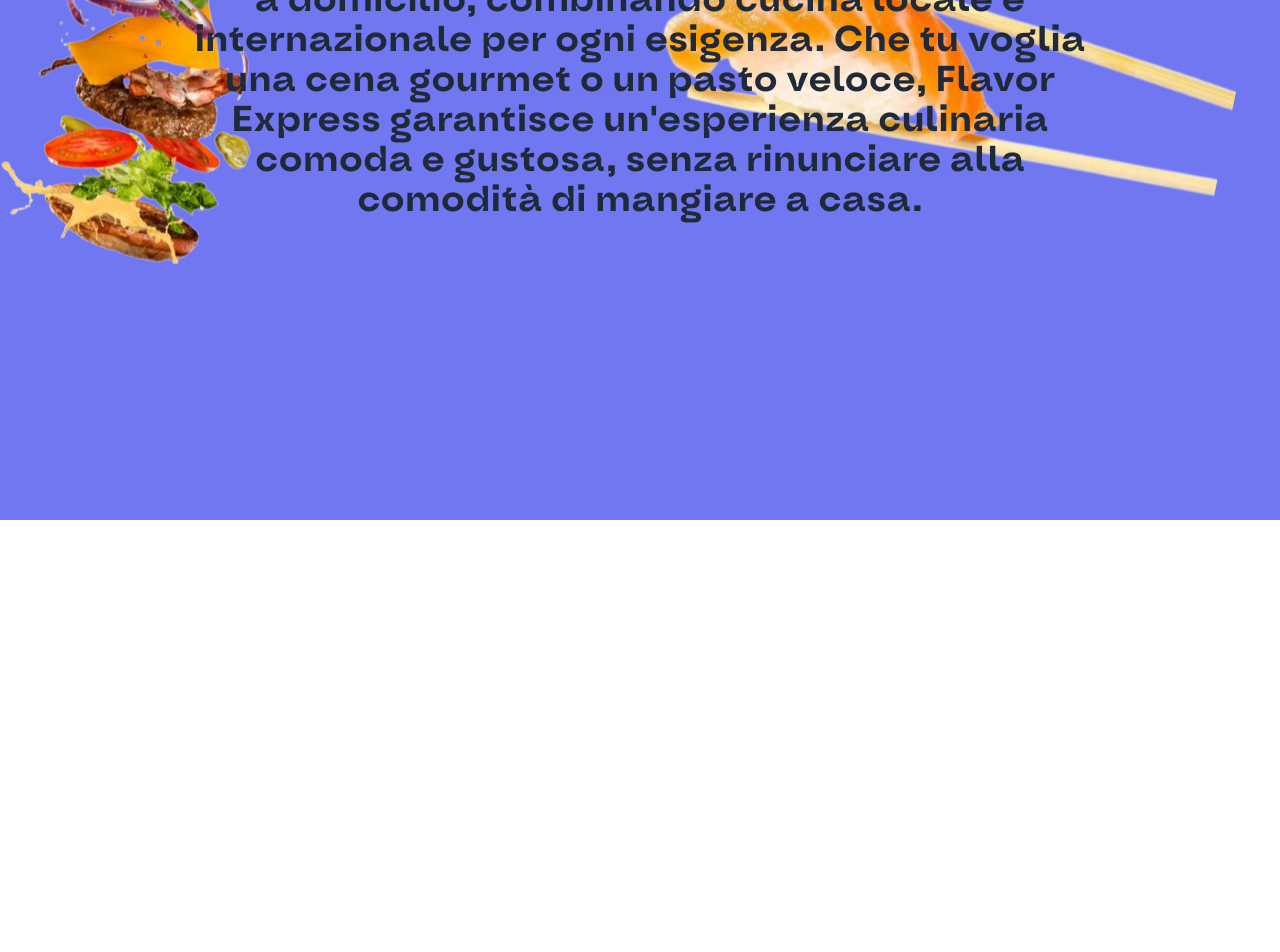
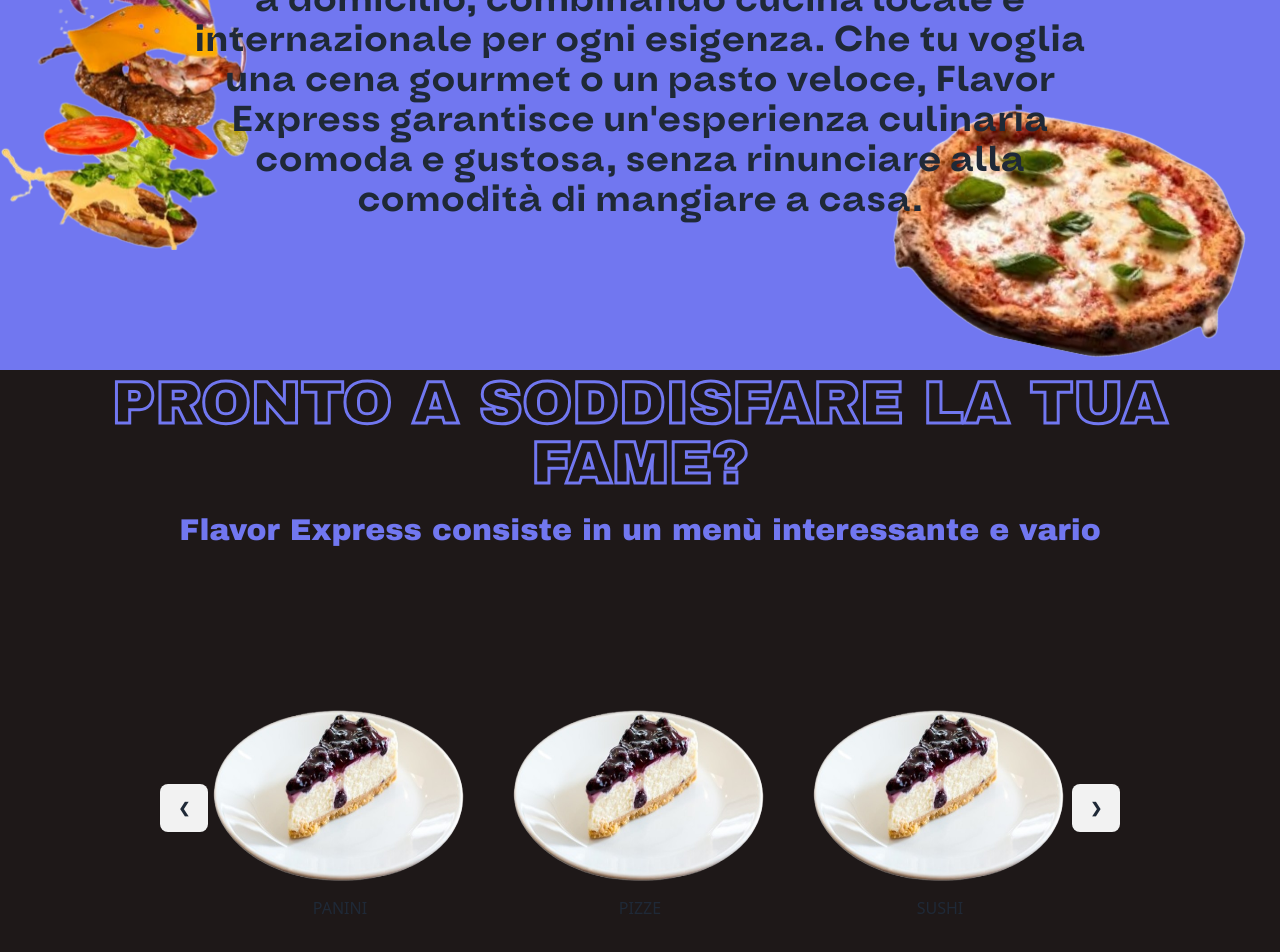
Before and after one commit to minovapore/Flavor_Express, a React (Vite) app: page / in a window 1280 px wide. Shown: the part 994-1946 px from the top of the page. Before the commit the page ends 1610 px from the top, so only its background shows below. Built offline with nearby package versions, Linux system fonts and the light colour scheme.

Commit message:
modificato frontend e aggiunto carosello

```diff
--- a/src/App.jsx
+++ b/src/App.jsx
@@ -14,7 +14,7 @@
     <>
      <Navbar toggleCartVisibility={toggleCartVisibility}/>
      <Hero2/>
-     <Food isCartVisible={isCartVisible}/>
+     {/* <Food isCartVisible={isCartVisible}/> */}
     </>
   )
 }
--- /dev/null
+++ b/src/components/Carousel.jsx
@@ -0,0 +1,65 @@
+import '../style/Carousel.css';
+import dolci from '../assets/img/cheescake.png';
+
+export default function Carousel(){
+    return (
+        <div className="flex justify-center my-28">
+            <div className="carousel w-[1000px] h-[300px]">
+                <div id="slide1" className="carousel-item  relative bg-sec w-full flex justify-center items-center">
+                    <div>
+                        <img src={dolci} className='w-[300px] h-[200px]'/>
+                        <p className='flex justify-center'>PANINI</p>
+                    </div>
+                     <div>
+                        <img src={dolci} className='w-[300px] h-[200px]'/>
+                        <p className='flex justify-center'>PIZZE</p>
+                    </div>
+                    <div>
+                        <img src={dolci} className='w-[300px] h-[200px]'/>
+                        <p className='flex justify-center'>SUSHI</p>
+                    </div>
+                    <div className="absolute left-5 right-5 top-1/2 flex -translate-y-1/2 transform justify-between">
+                        <a href="#slide4" className="btn btn-custom">❮</a>
+                        <a href="#slide2" className="btn btn-custom">❯</a>
+                    </div>
+                </div>
+  <div id="slide2" className="carousel-item  relative bg-sec w-full  flex justify-center items-center">
+  <div>
+    <img src={dolci} className='w-[300px] h-[200px]'/>
+    <p className='flex justify-center'>SUSHI</p>
+    </div>
+    <div>
+    <img src={dolci} className='w-[300px] h-[200px]'/>
+    <p className='flex justify-center'>FRITTI</p>
+    </div>
+    <div>
+    <img src={dolci} className='w-[300px] h-[200px]'/>
+    <p className='flex justify-center'>INSALATE</p>
+    </div>
+    <div className="absolute left-5 right-5 top-1/2 flex -translate-y-1/2 transform justify-between">
+      <a href="#slide1" className="btn btn-custom">❮</a>
+      <a href="#slide3" className="btn btn-custom">❯</a>
+    </div>
+  </div>
+  <div id="slide3" className="carousel-item  relative bg-sec w-full  flex justify-center items-center">
+  <div>
+    <img src={dolci} className='w-[300px] h-[200px]'/>
+    <p className='flex justify-center'>INSALATE</p>
+    </div>
+    <div>
+    <img src={dolci} className='w-[300px] h-[200px]'/>
+    <p className='flex justify-center'>DOLCI</p>
+    </div>
+    <div>
+    <img src={dolci} className='w-[300px] h-[200px]'/>
+    <p className='flex justify-center'>BEVANDE</p>
+    </div>
+    <div className="absolute left-5 right-5 top-1/2 flex -translate-y-1/2 transform justify-between">
+      <a href="#slide2" className="btn btn-custom">❮</a>
+      <a href="#slide1" className="btn btn-custom">❯</a>
+    </div>
+  </div>
+</div>
+</div>
+    );
+}
--- a/src/components/Hero2.jsx
+++ b/src/components/Hero2.jsx
@@ -5,22 +5,30 @@
 import burger from '../assets/img/burger.png';
 import sushi from '../assets/img/sushi.png'
 import pizza from '../assets/img/pizza.png'
+import dolci from '../assets/img/cheescake.png';
+import Carousel from './Carousel';
 
-export default function Hero(){
+export default function Hero2(){
     return(
         <>
         <div className="bg-banner xl:h-[650px] md:h-[500px] h-[250px] text-white xl:flex md:flex xl:flex-row md:flex-row col col-span-2">
-           <h2 className='flex items-center mx-auto text-9xl font-archivio txt-det'>FLAVOR EXPRESS</h2>
+           <h2 className='flex items-center mx-auto xl:text-9xl md:text-8xl text-4xl text-center font-archivio txt-det'>FLAVOR EXPRESS</h2>
         </div>
-        <div className='bg-det relative h-[800px]'>
+        <div className='bg-det relative h-[650px]'>
             <InfiniteScroll/>
             <div className='relative w-full h-[600px]'>
-                <div className='absolute inset-0 z-0 burger-an'>
-                    <img src={burger} alt="" className='object-cover'/>
-                    <img src={sushi} alt="" className='object-cover ml-auto -my-96 rotate-12 me-12'/>
+                <div className='absolute inset-0 z-0 animation'>
+                    <img src={burger} alt="" className='object-cover xl:my-0 md:my-20 xl:w-[250px] md:w-[250px] w-[150px]'/>
+                    <img src={pizza} alt="" className='object-cover ml-auto xl:-my-32 md:-my-64 my-48 rotate-12 me-9 xl:w-[350px] md:w-[300px] w-[150px]'/>
                 </div>
-                <p className='absolute inset-0 flex justify-center items-center text-4xl w-9/12 text-center font-oddval mx-auto z-10'>Flavor Express è un servizio di food delivery che offre piatti freschi e gustosi, con consegne rapide a domicilio, combinando cucina locale e internazionale per ogni esigenza.  Che tu voglia una cena gourmet o un pasto veloce, Flavor Express garantisce un'esperienza culinaria comoda e gustosa, senza rinunciare alla comodità di mangiare a casa.</p>
+                <h2 className='absolute inset-0 flex justify-center xl:my-14 md:my-14 my-14 xl:text-6xl md:text-6xl text-5xl font-archivio z-10 txt-border txt-det'>CHI SIAMO</h2>
+                <p className='absolute inset-0 flex justify-center items-center xl:mt-0 md:mt-24 mt-0 xl:text-4xl md:text-4xl text-2xl xl:w-9/12 md:w-9/12 text-center font-oddval mx-auto z-10'>Flavor Express è un servizio di food delivery che offre piatti freschi e gustosi, con consegne rapide a domicilio, combinando cucina locale e internazionale per ogni esigenza.  Che tu voglia una cena gourmet o un pasto veloce, Flavor Express garantisce un'esperienza culinaria comoda e gustosa, senza rinunciare alla comodità di mangiare a casa.</p>
             </div>
+        </div>
+        <div className='w-full h-[650px] bg-sec'>
+        <h2 className='txt-border2 txt-sec flex justify-center text-center xl:text-6xl md:text-6xl font-archivio'>PRONTO A SODDISFARE LA TUA FAME?</h2>
+        <p className='txt-det flex justify-center text-3xl font-archivio text-center my-5'>Flavor Express consiste in un menù interessante e vario</p>
+            <Carousel/>
         </div>
         </>
     );
--- /dev/null
+++ b/src/style/Carousel.css
@@ -0,0 +1,12 @@
+.btn-custom {
+    height: 3rem /* 48px */;
+    width: 3rem /* 48px */;
+    border-radius: 9999px;
+    padding: 0px;
+    background-color: var(--det-color);
+    border: none;
+}
+
+.btn-custom:hover{
+    background-color: var(--det-color);
+}
--- a/src/style/Hero.css
+++ b/src/style/Hero.css
@@ -1,5 +1,5 @@
 .bg-banner{
-    background-image: url(../assets/img/banner.png);
+    background-image: url(../assets/img/hero-img.jpg);
     background-size: cover;
     background-position: center;
 }
@@ -14,7 +14,7 @@
 
 @media screen and (max-width:767px) {
     .bg-banner{
-        background-image: url(../assets/img/banner.png);
+        background-image: url(../assets/img/hero-img.jpg);
         background-position: cover;
         background-position: center;
     }
@@ -69,11 +69,8 @@
     /* background-size: 500px; */
     }
 
-  .burger-an{
-    /* background-image: url(../assets/img/burger.png);
-    background-repeat: no-repeat; */
+  .animation{
     animation: movimentoAltoBasso 2s infinite alternate;
-
   }
 
   @keyframes movimentoAltoBasso {
@@ -81,11 +78,16 @@
         transform: translateY(0); /* Posizione iniziale */
     }
     100% {
-        transform: translateY(30px); /* Sposta di 100px in basso */
+        transform: translateY(20px); /* Sposta di 100px in basso */
     }
 }
 
   .txt-border{
-    -webkit-text-stroke-width: 1px;
-    -webkit-text-stroke-color: black;
+    -webkit-text-stroke-width: 3px;
+    -webkit-text-stroke-color: var(--sec-color);
   }
+
+  .txt-border2{
+    -webkit-text-stroke-width: 3px;
+    -webkit-text-stroke-color: var(--det-color);
+  }
```
Also changed, not shown: src/assets/img/pizza.png.
